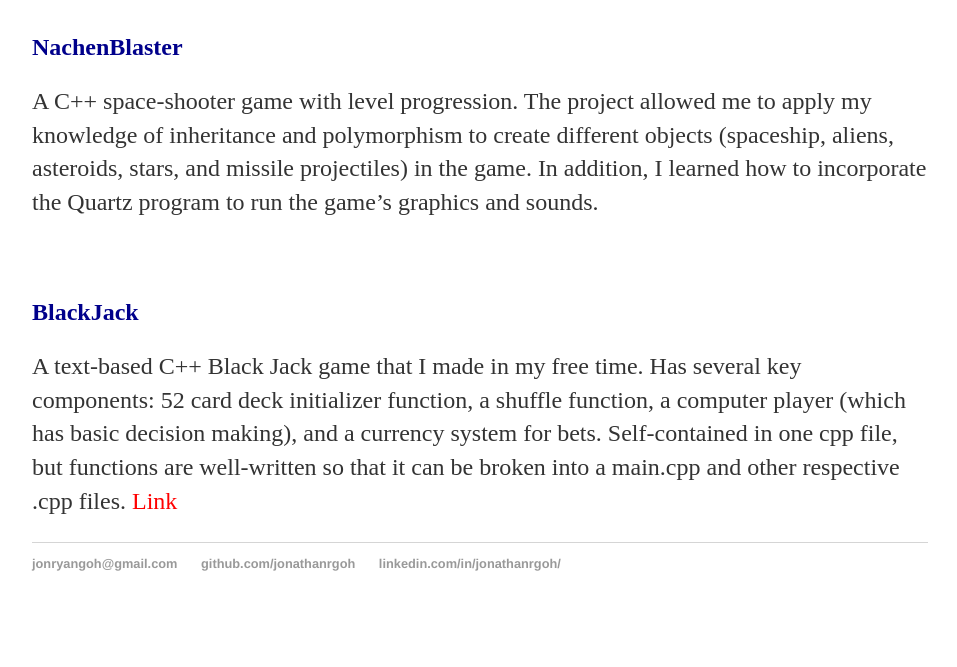
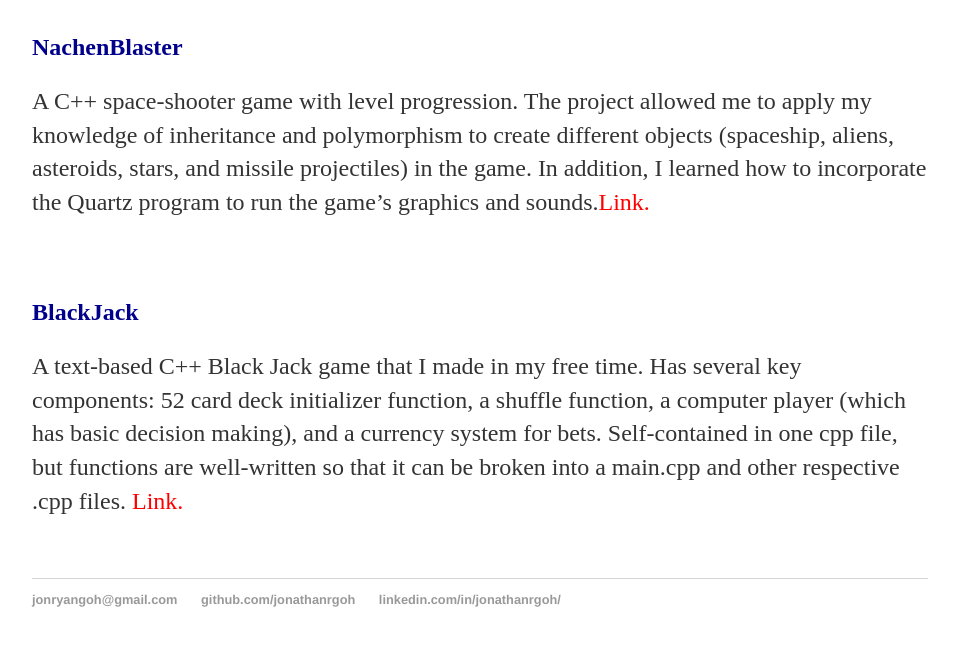
Before and after one commit to jonathanrgoh/jonathanrgoh.github.io, a Jekyll site: the page built from projects/index.html, in a window 1280 px wide. Shown: the part 897-1564 px from the top of the page, without its empty margins (160-1117 px from the left). Built offline with Jekyll 4.4.1, drawn with Linux system fonts in a browser that asks for light colours; before the commit the page ends 1528 px from its top, so only the background shows below that.

Commit message:
Update index.html

```diff
--- a/projects/index.html
+++ b/projects/index.html
@@ -7,11 +7,12 @@ title: My Projects
 
 		<p><img src="https://media.giphy.com/media/WocpNHNzCP6Ti7GDa3/giphy.gif" style="width:860px;height:700px;" alt="NachenBlaster gif"></p>
 		<h2 style="color:darkblue;">NachenBlaster</h2>
-		<p>A C++ space-shooter game with level progression. The project allowed me to apply my knowledge of inheritance and polymorphism to create different objects (spaceship, aliens, asteroids, stars, and missile projectiles) in the game. In addition, I learned how to incorporate the Quartz program to run the game’s graphics and sounds.</p>
+		<p>A C++ space-shooter game with level progression. The project allowed me to apply my knowledge of inheritance and polymorphism to create different objects (spaceship, aliens, asteroids, stars, and missile projectiles) in the game. In addition, I learned how to incorporate the Quartz program to run the game’s graphics and sounds.<a href="https://github.com/jonathanrgoh/UCLA-CS32-Winter17/tree/master/Nachenblaster" style="color:red;">Link.</a></p>
 		<br><br>
 
 		<h2 style="color:darkblue;">BlackJack</h2>
-		<p>A text-based C++ Black Jack game that I made in my free time. Has several key components: 52 card deck initializer function, a shuffle function, a computer player (which has basic decision making), and a currency system for bets. Self-contained in one cpp file, but functions are well-written so that it can be broken into a main.cpp and other respective .cpp files. <a href="https://github.com/jonathanrgoh/Personal-Projects/blob/master/blackJack.cpp" style="color:red;">Link</a></p>
+		<p>A text-based C++ Black Jack game that I made in my free time. Has several key components: 52 card deck initializer function, a shuffle function, a computer player (which has basic decision making), and a currency system for bets. Self-contained in one cpp file, but functions are well-written so that it can be broken into a main.cpp and other respective .cpp files. <a href="https://github.com/jonathanrgoh/Personal-Projects/blob/master/blackJack.cpp" style="color:red;">Link.</a></p>
+		<br><br>
 
 
 </div><!-- /.blurb -->
```
